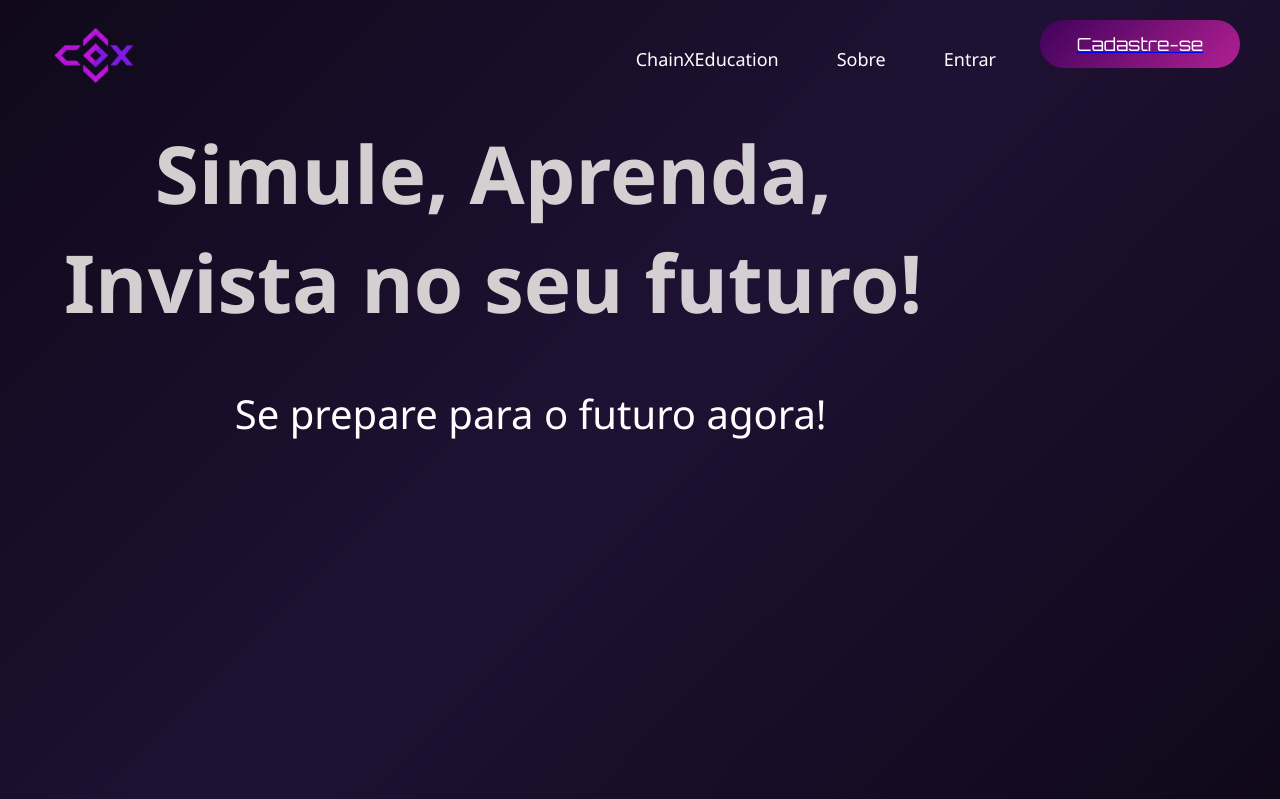
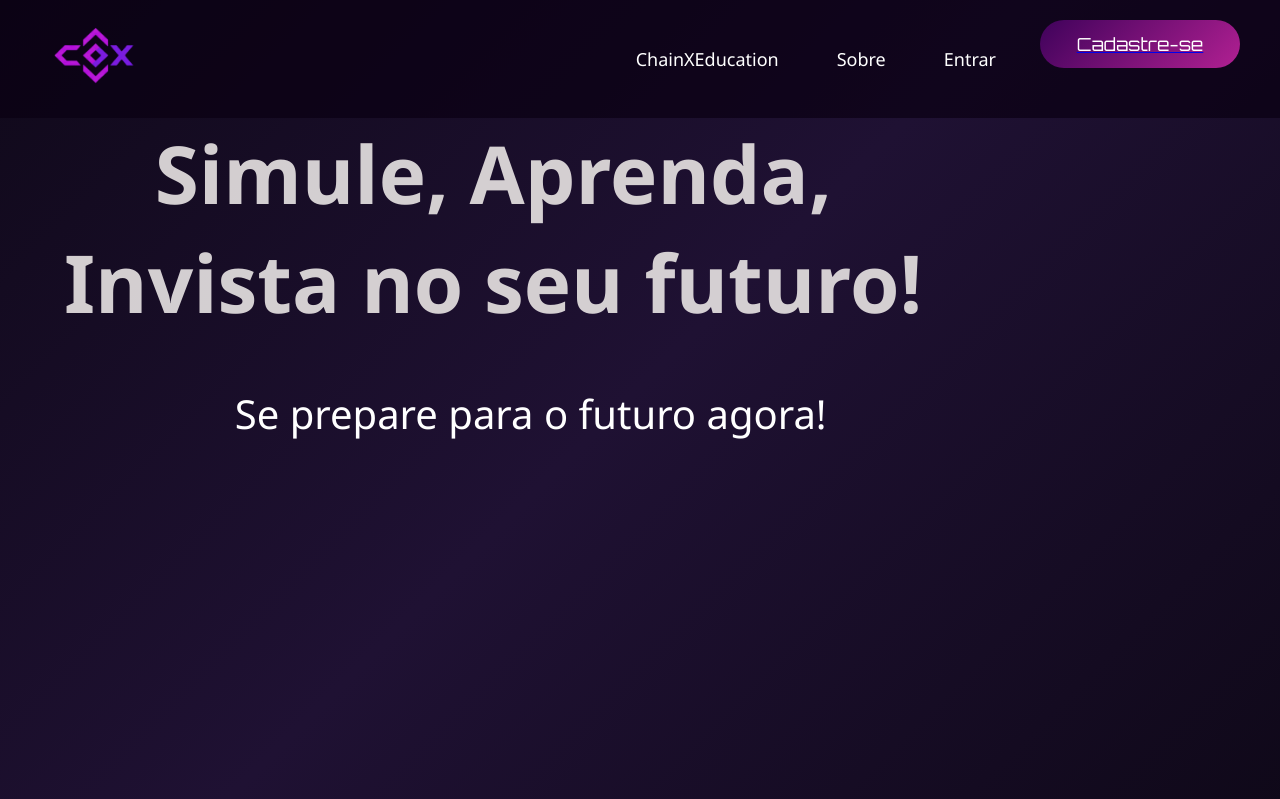
Before and after one commit to PedrosoEnzo/cripto, a React (Vite) app in the folder cripto-react/: page / in a window 1280 px wide. Shown: the top 799 px of the page. Built offline with nearby package versions, Linux system fonts and the light colour scheme.

Commit message:
ajustando navbar

```diff
--- a/cripto-react/src/components/Navbar.module.css
+++ b/cripto-react/src/components/Navbar.module.css
@@ -4,7 +4,7 @@
   justify-content: space-between;
   align-items: center;
   padding: 20px 40px;
-  background-color: transparent;
+  background-color: rgba(10, 0, 19, 0.7);
   position: sticky;
   top: 0;
   z-index: 1000;
```
